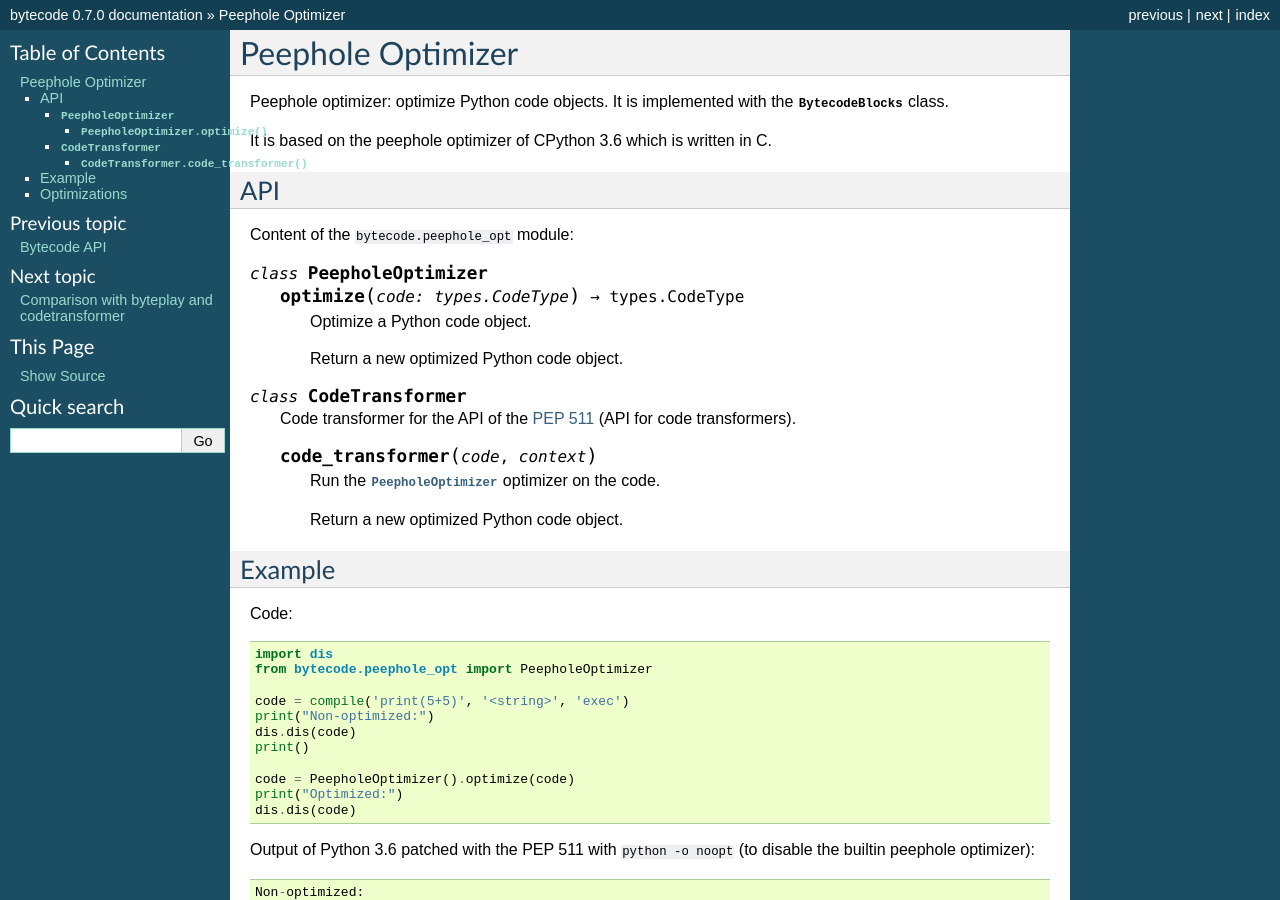
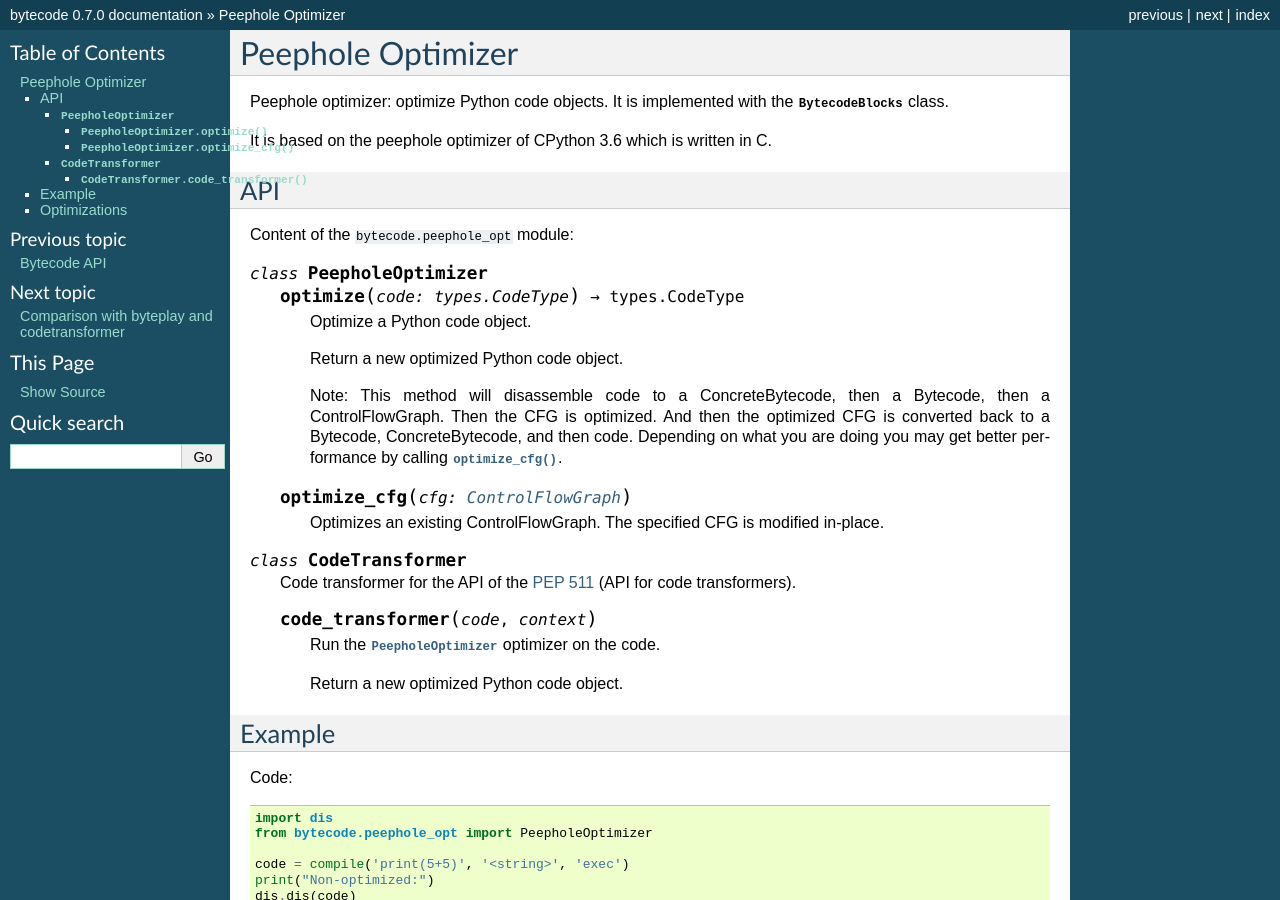
Before and after one commit to MatthieuDartiailh/bytecode, a Sphinx documentation site: the page built from doc/peephole.rst, in a window 1280 px wide and 900 px high. Built offline with Sphinx 7.4.7, drawn with Linux system fonts in a browser that asks for light colours.

Commit message:
PeepholeOptimizer.optimize_cfg()
This used to be private _optimize().  Make it public so users
that already have a CFG can optimize it directly.

```diff
--- a/doc/peephole.rst
+++ b/doc/peephole.rst
@@ -23,6 +23,16 @@ Content of the ``bytecode.peephole_opt`` module:
 
       Return a new optimized Python code object.
 
+      Note:  This method will disassemble code to a ConcreteBytecode, then a
+      Bytecode, then a ControlFlowGraph.  Then the CFG is optimized.  And then
+      the optimized CFG is converted back to a Bytecode, ConcreteBytecode, and
+      then code.  Depending on what you are doing you may get better
+      performance by calling :meth:`optimize_cfg`.
+
+   .. method:: optimize_cfg(cfg: ControlFlowGraph)
+
+      Optimizes an existing ControlFlowGraph.  The specified CFG is modified
+      in-place.
 
 .. class:: CodeTransformer
 
```
Also changed, not shown: 2 other files.
